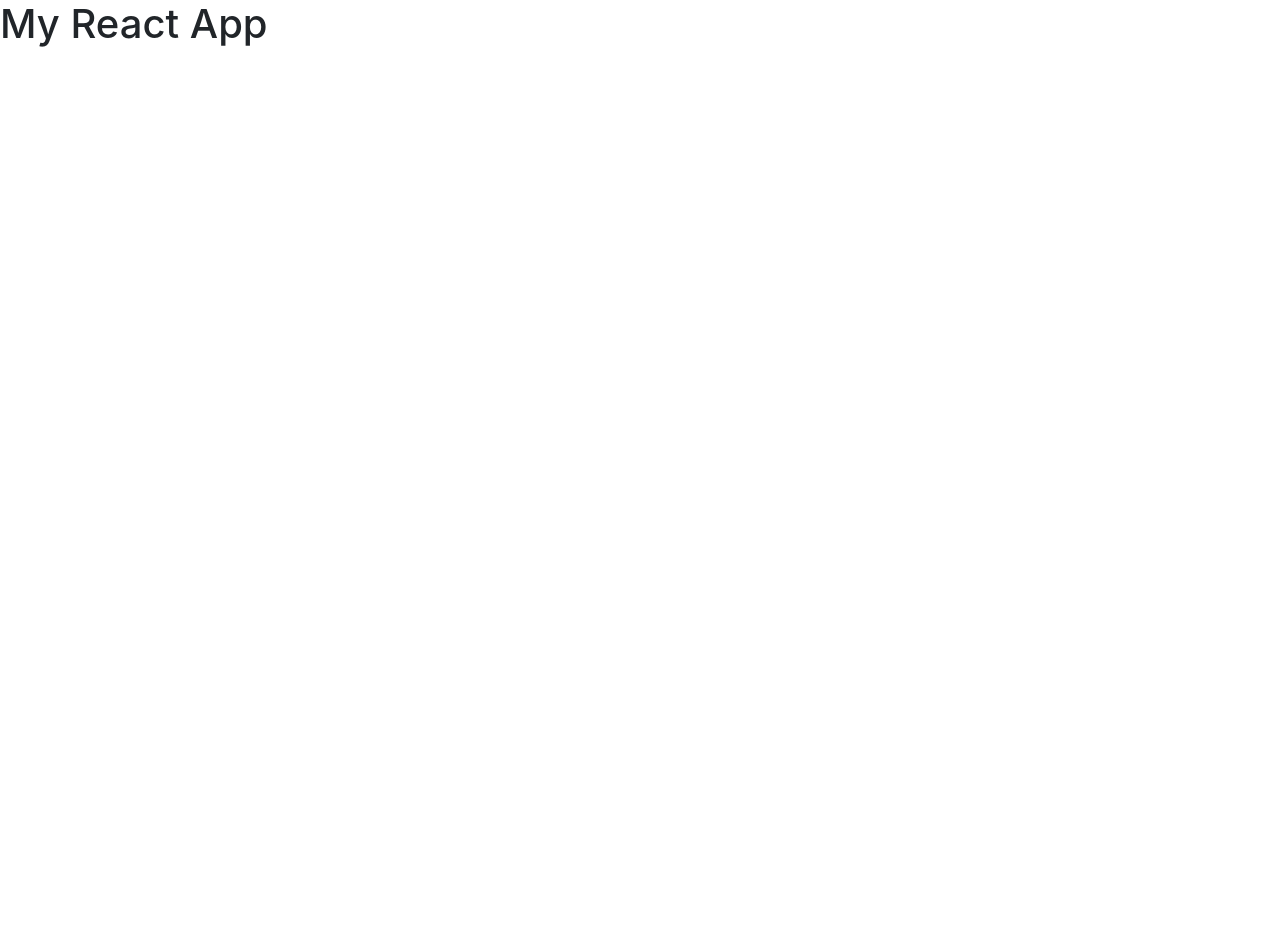
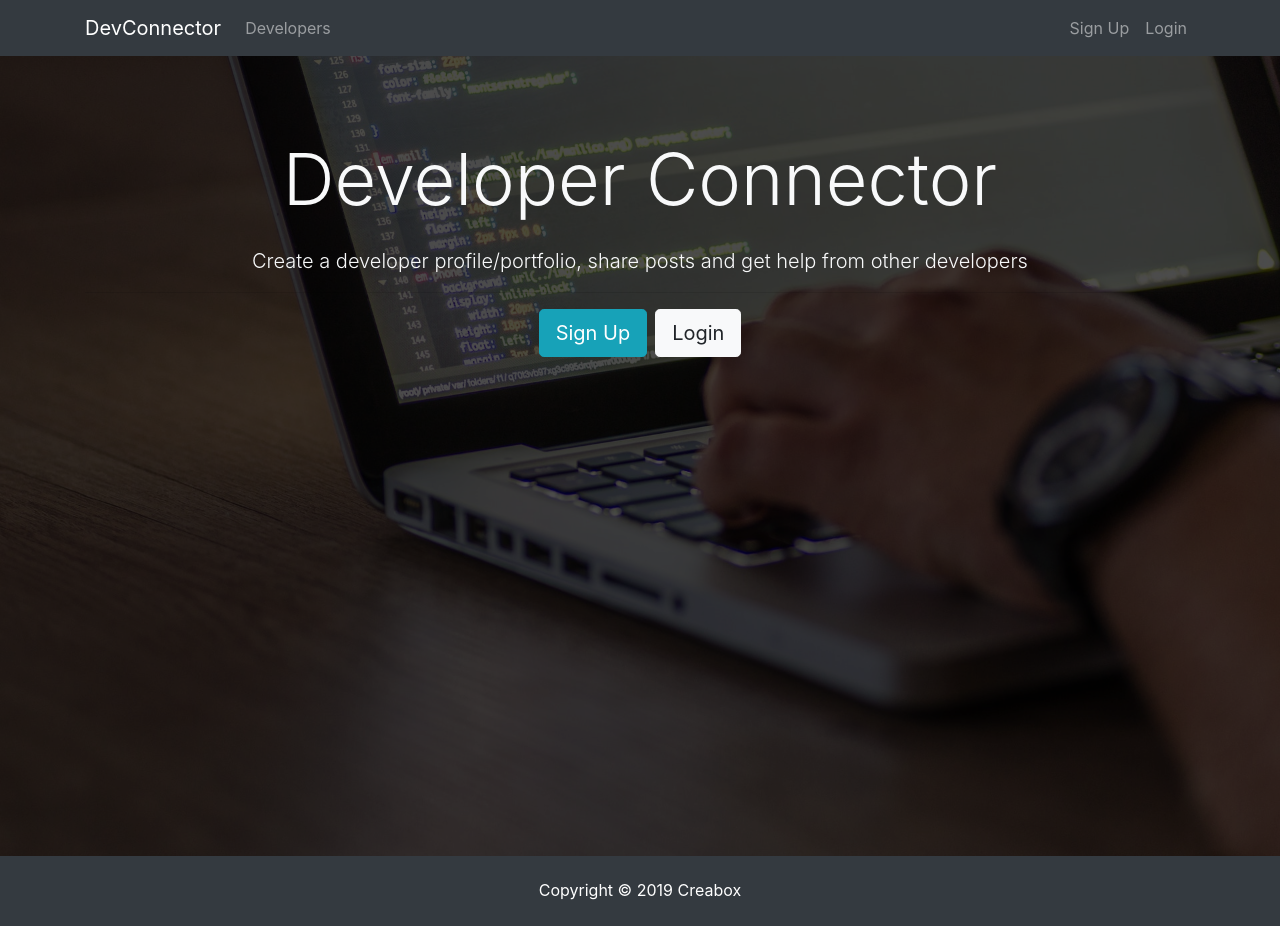
Before and after one commit to PhiPhiPhi/Creabox, a React (Create React App) app in the folder client/: page / in a window 1280 px wide. Before the commit the page ends 800 px from the top, so only its background shows below. Built offline with nearby package versions, Linux system fonts and the light colour scheme.

Commit message:
added Navbar, Footer and Landing component

```diff
--- a/client/src/App.js
+++ b/client/src/App.js
@@ -1,10 +1,15 @@
 import React from 'react';
+import Navbar from './components/layout/Navbar';
+import Footer from './components/layout/Footer';
+import Landing from './components/layout/Landing';
 import './App.css';
 
 function App() {
   return (
     <div className="App">
-      <h1> My React App</h1>
+      <Navbar />
+      <Landing />
+      <Footer />
     </div>
   );
 }
--- /dev/null
+++ b/client/src/components/layout/Footer.js
@@ -0,0 +1,9 @@
+import React from 'react'
+
+export default function Footer() {
+    return (
+    <footer className="bg-dark text-white mt-5 p-4 text-center">
+        Copyright &copy; {new Date().getFullYear()} Creabox
+    </footer>
+    )
+}
--- /dev/null
+++ b/client/src/components/layout/Landing.js
@@ -0,0 +1,26 @@
+import React, { Component } from 'react'
+
+class Landing extends Component {
+    render() {
+        return (
+            <div className="landing">
+            <div className="dark-overlay landing-inner text-light">
+              <div className="container">
+                <div className="row">
+                  <div className="col-md-12 text-center">
+                    <h1 className="display-3 mb-4">Developer Connector
+                    </h1>
+                    <p className="lead"> Create a developer profile/portfolio, share posts and get help from other developers</p>
+                    <hr />
+                    <a href="register.html" className="btn btn-lg btn-info mr-2">Sign Up</a>
+                    <a href="login.html" className="btn btn-lg btn-light">Login</a>
+                  </div>
+                </div>
+              </div>
+            </div>
+          </div>
+        )
+    }
+}
+
+export default Landing;
--- /dev/null
+++ b/client/src/components/layout/Navbar.js
@@ -0,0 +1,38 @@
+import React, { Component } from 'react'
+
+class Navbar extends Component {
+    render() {
+        return (
+            <div>
+    <nav className="navbar navbar-expand-sm navbar-dark bg-dark mb-4">
+        <div className="container">
+        <a className="navbar-brand" href="landing.html">DevConnector</a>
+        <button className="navbar-toggler" type="button" data-toggle="collapse" data-target="#mobile-nav">
+            <span className="navbar-toggler-icon"></span>
+        </button>
+
+        <div className="collapse navbar-collapse" id="mobile-nav">
+            <ul className="navbar-nav mr-auto">
+            <li className="nav-item">
+                <a className="nav-link" href="profiles.html"> Developers
+                </a>
+            </li>
+            </ul>
+
+            <ul className="navbar-nav ml-auto">
+            <li className="nav-item">
+                <a className="nav-link" href="register.html">Sign Up</a>
+            </li>
+            <li className="nav-item">
+                <a className="nav-link" href="login.html">Login</a>
+            </li>
+            </ul>
+        </div>
+        </div>
+  </nav>
+            </div>
+        )
+    }
+}
+
+export default Navbar;
```
